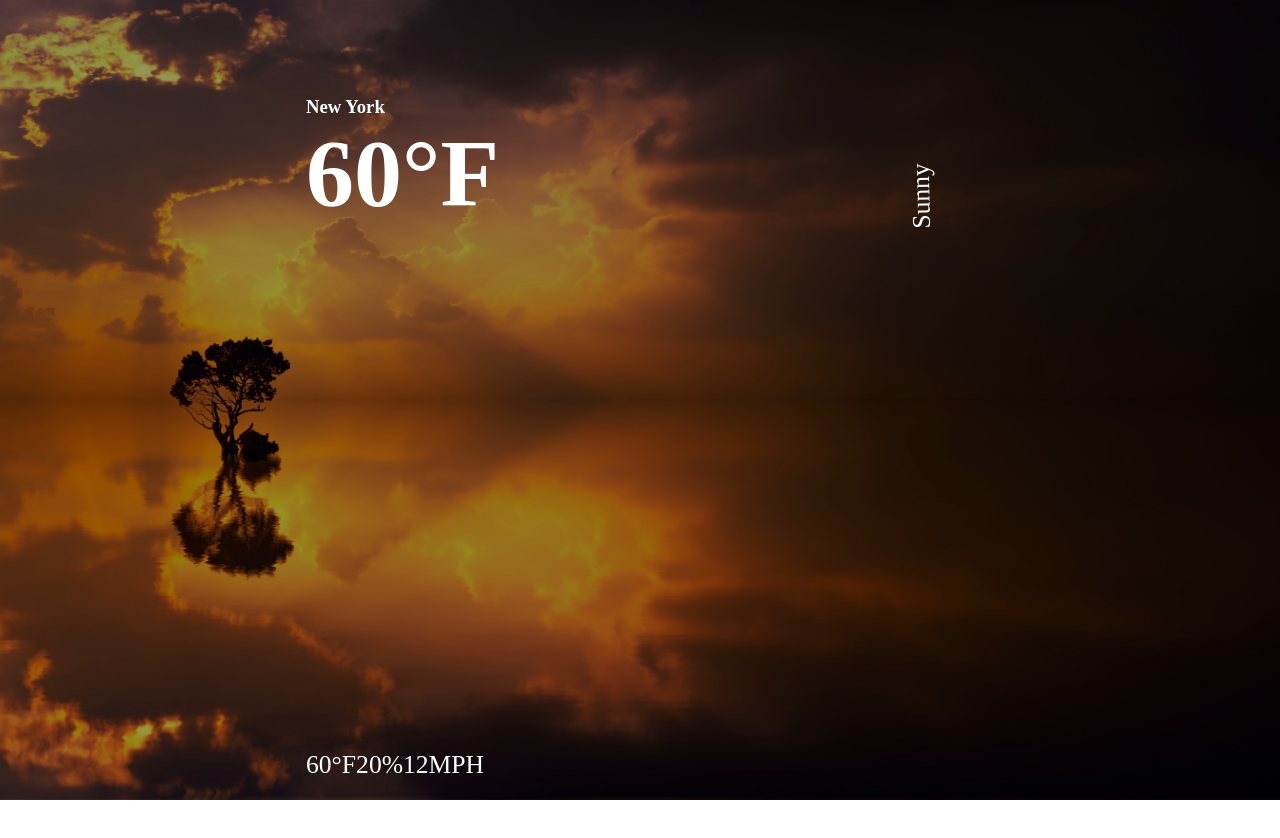
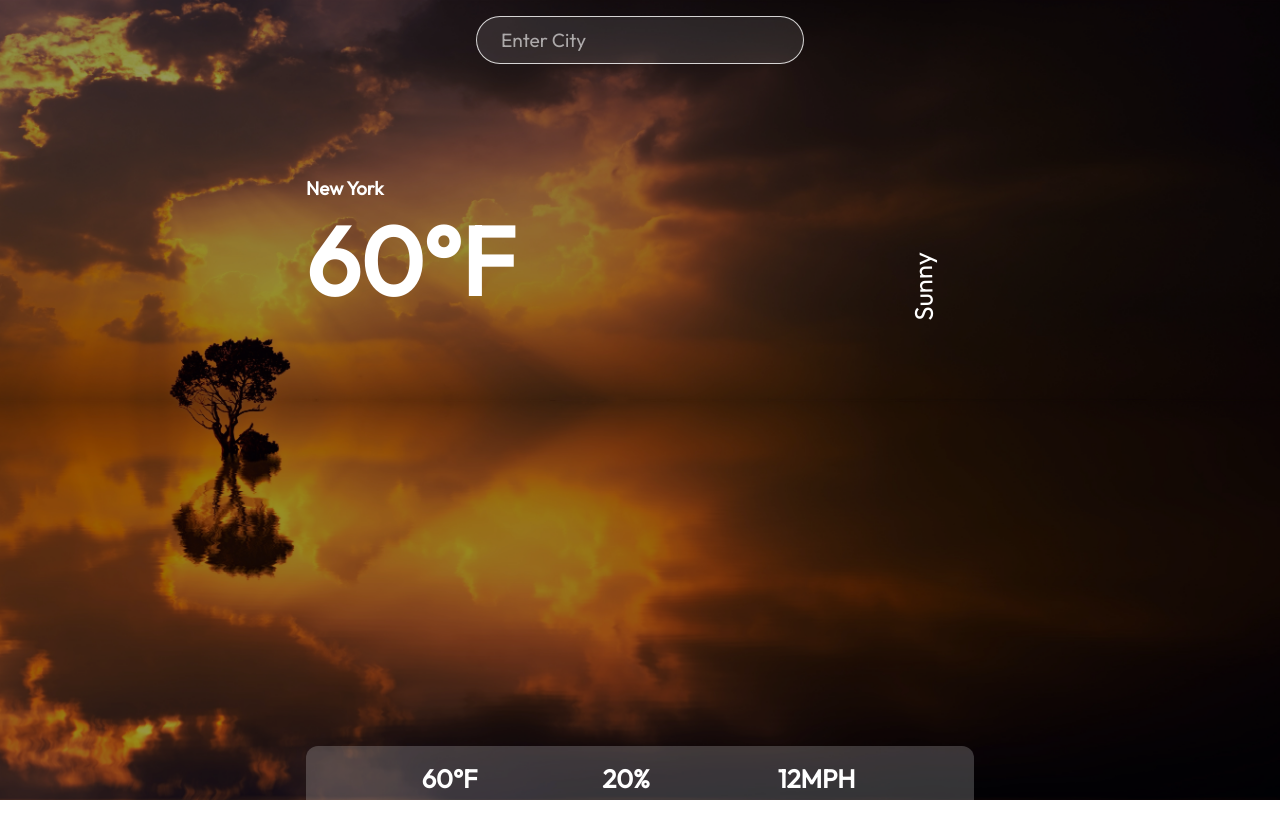
Before and after one commit to xeni85/spotify-mockup, a React (Create React App) app: page / in a window 1280 px wide. Shown: the top 838 px of the page. Before the commit the page ends 800 px from the top, so only its background shows below. Built offline with nearby package versions, Linux system fonts and the light colour scheme.

Commit message:
added searchbar

```diff
--- a/src/App.css
+++ b/src/App.css
@@ -4,6 +4,7 @@
   box-sizing: border-box;
   margin: 0;
   padding: 0;
+  font-family: 'Outfit', 'Times New Roman', Times, serif;
 }
 
 p {
@@ -59,4 +60,33 @@ h1 {
 
 .App .lower {
   display: flex;
+  justify-content: space-evenly;
+  text-align: center;
+  width: 100%;
+  margin: 1rem auto;
+  padding: 1rem;
+  border-radius: 12px;
+  background-color: rgba(255,255,255,0.2);
 }
+
+.bold{
+  font-weight: 700;
+}
+
+.App .search {
+  text-align: center;
+  padding: 1rem;
+ }
+
+
+.App input {
+  padding: .7rem 1.5rem;
+  font-size: 1.2rem;
+  border-radius: 25px;
+  border: 1px solid rgba(255, 255, 255, 0.8);
+  background-color: rgba(255, 255, 255, 0.1);
+}
+
+::placeholder {
+  color: rgba(255, 255, 255, 0.6);
+}
--- a/src/App.js
+++ b/src/App.js
@@ -4,11 +4,30 @@ import './App.css';
 
 
 function App(props) {
+
+  const searchLocation = (event) => {
+    if(event.key === 'Enter') {
+      axios.get(url)
+      .then(res => {
+          setData(res.data);
+          console.log(res.data);
+        })
+      .catch(err => {
+          console.log(err);
+        })
+    }
+  }
+
+
+  const [data, setData] = useState({});
+  const [cityName, setCityName] = useState('');
   const apiKey = 'f303eedcd1191e5a406fabd4f0fb671e'
-  let cityName;
   const url = `https://api.openweathermap.org/data/2.5/weather?q=${cityName}&appid=${apiKey}`
   return (
     <div className="App">
+      <div className='search'>
+        <input type='search' value={cityName} onChange={event => setCityName(event.target.value)} onKeyDown={searchLocation} placeholder="Enter City"/>
+      </div>
       <div className='container'>
         <div className='upper'>
           <div className='location'>
@@ -23,13 +42,16 @@ function App(props) {
         </div>
         <div className='lower'>
           <div className='feels-like'>
-            <p>60°F</p>
+            <p className='bold'>60°F</p>
+            <p>Feels Like</p>
           </div>
           <div className='humidity'>
-            <p>20%</p>
+            <p className='bold'>20%</p>
+            <p>humidity</p>
           </div>
           <div className='wind'>
-            <p>12MPH</p>
+            <p className='bold'>12MPH</p>
+            <p>Wind Speed</p>
           </div>
         </div>
       </div>
```
